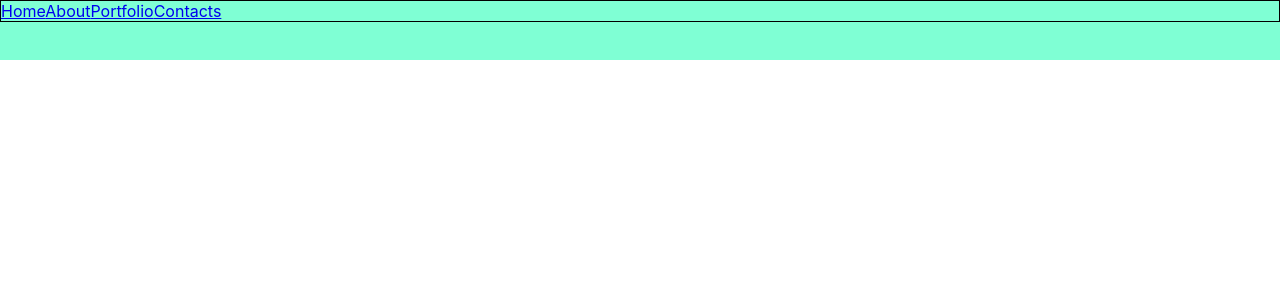
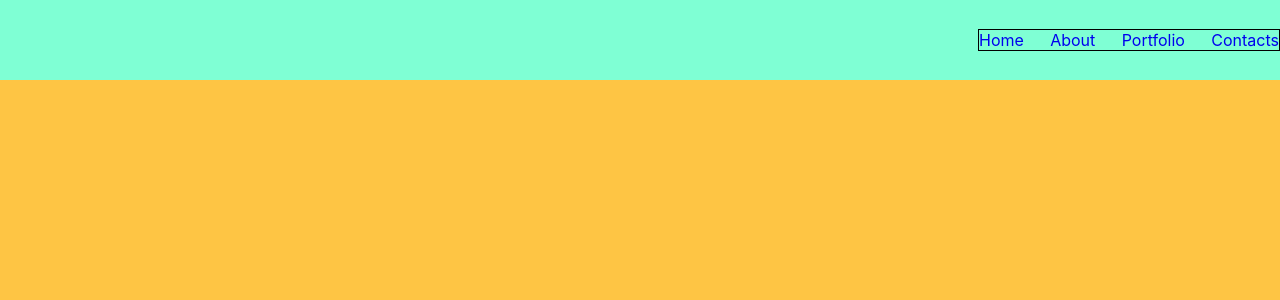
Before and after one commit to Bogdan-Mykhailov/myPortfolio, a React (Create React App) app: page / in a window 1280 px wide. Shown: the top 300 px of the page. Built offline with nearby package versions, Linux system fonts and the light colour scheme.

Commit message:
:construction: add main component

```diff
--- a/src/01-ui/header/Header.module.css
+++ b/src/01-ui/header/Header.module.css
@@ -112,6 +112,9 @@
 /*////////////////////////////////////////////////////////////////////////////////*/
 
 .header1 {
-  height: 60px;
+  height: 80px;
   background-color: aquamarine;
+  display: flex;
+  justify-content: flex-end;
+  align-items: center;
 }
--- /dev/null
+++ b/src/01-ui/main/Main.module.css
@@ -0,0 +1,4 @@
+.main {
+  height: 100vh;
+  background-color: #fec544;
+}
--- /dev/null
+++ b/src/01-ui/main/Main.tsx
@@ -0,0 +1,10 @@
+import React from 'react';
+import s from './Main.module.css'
+
+export const Main = () => {
+  return (
+    <main className={s.main}>
+
+    </main>
+  );
+};
--- a/src/01-ui/nav/Nav.module.css
+++ b/src/01-ui/nav/Nav.module.css
@@ -1,3 +1,10 @@
 .nav {
   border: 1px solid black;
+  display: flex;
+  width: 300px;
+  justify-content: space-between;
 }
+
+.navLink {
+  text-decoration: none;
+}
--- a/src/01-ui/nav/Nav.tsx
+++ b/src/01-ui/nav/Nav.tsx
@@ -3,11 +3,11 @@ import s from './Nav.module.css'
 
 export const Nav = () => {
   return (
-    <div className={s.nav}>
-      <a href="#home">Home</a>
-      <a href="#about">About</a>
-      <a href="#portfolio">Portfolio</a>
-      <a href="#contacts">Contacts</a>
-    </div>
+    <nav className={s.nav}>
+      <a className={s.navLink} href="#home">Home</a>
+      <a className={s.navLink} href="#about">About</a>
+      <a className={s.navLink} href="#portfolio">Portfolio</a>
+      <a className={s.navLink} href="#contacts">Contacts</a>
+    </nav>
   );
 };
--- a/src/App.tsx
+++ b/src/App.tsx
@@ -1,9 +1,11 @@
 import React from 'react';
 import s from './App.module.css';
-import {Main} from "./Main";
+import {Header} from "./01-ui/header/Header";
+import {Main} from "./01-ui/main/Main";
 
 export const App = () => (
   <div className={s.app}>
+    <Header/>
     <Main/>
   </div>
 );
--- a/src/Main.tsx
+++ /dev/null
@@ -1,8 +0,0 @@
-import React from 'react';
-import {Header} from "./01-ui/header/Header";
-
-export const Main = () => (
-  <div>
-    <Header/>
-  </div>
-);
--- /dev/null
+++ b/src/constants/constants.ts
@@ -0,0 +1 @@
+export const HEADER_HEIGHT = '80px'
```
